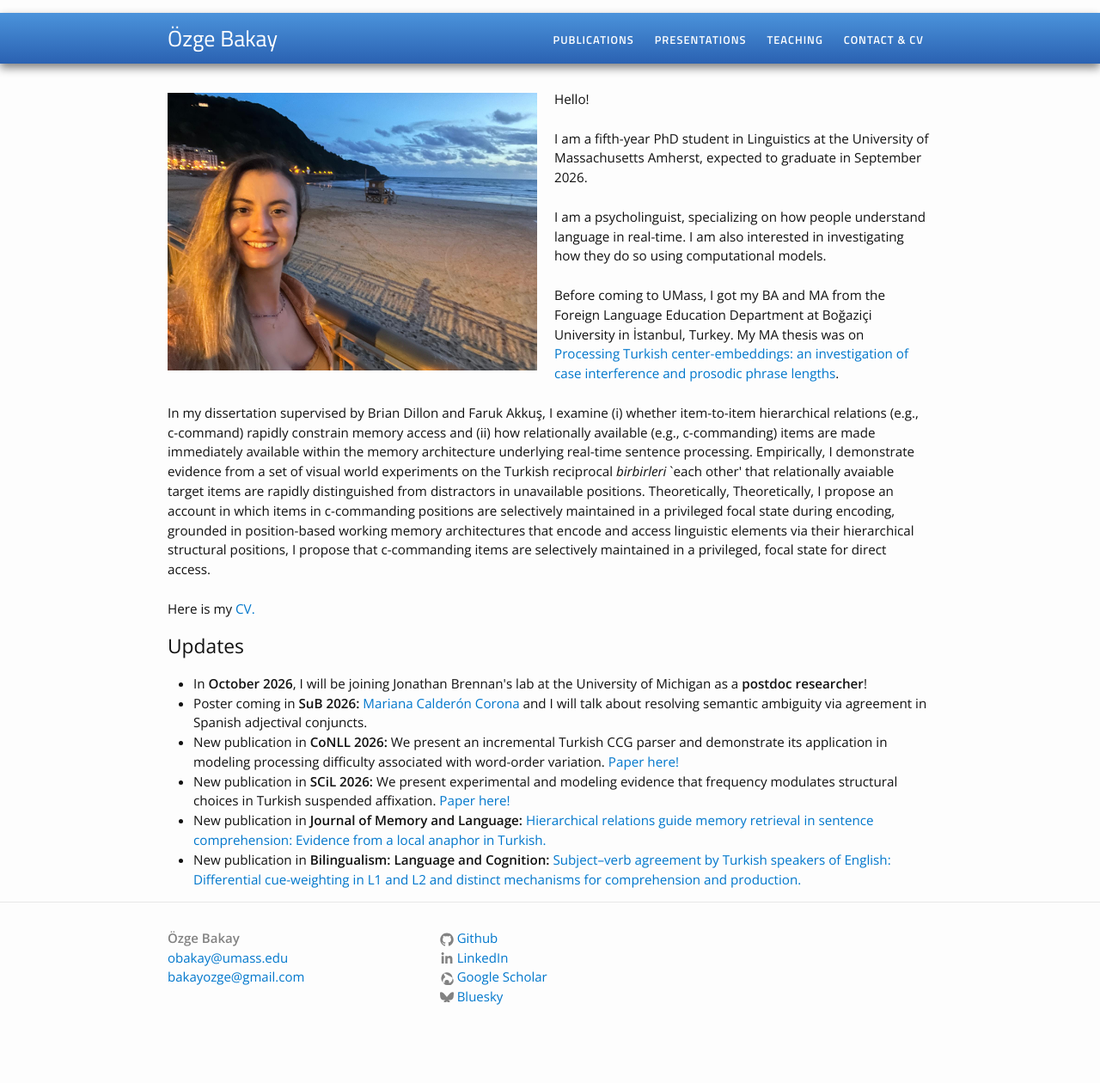
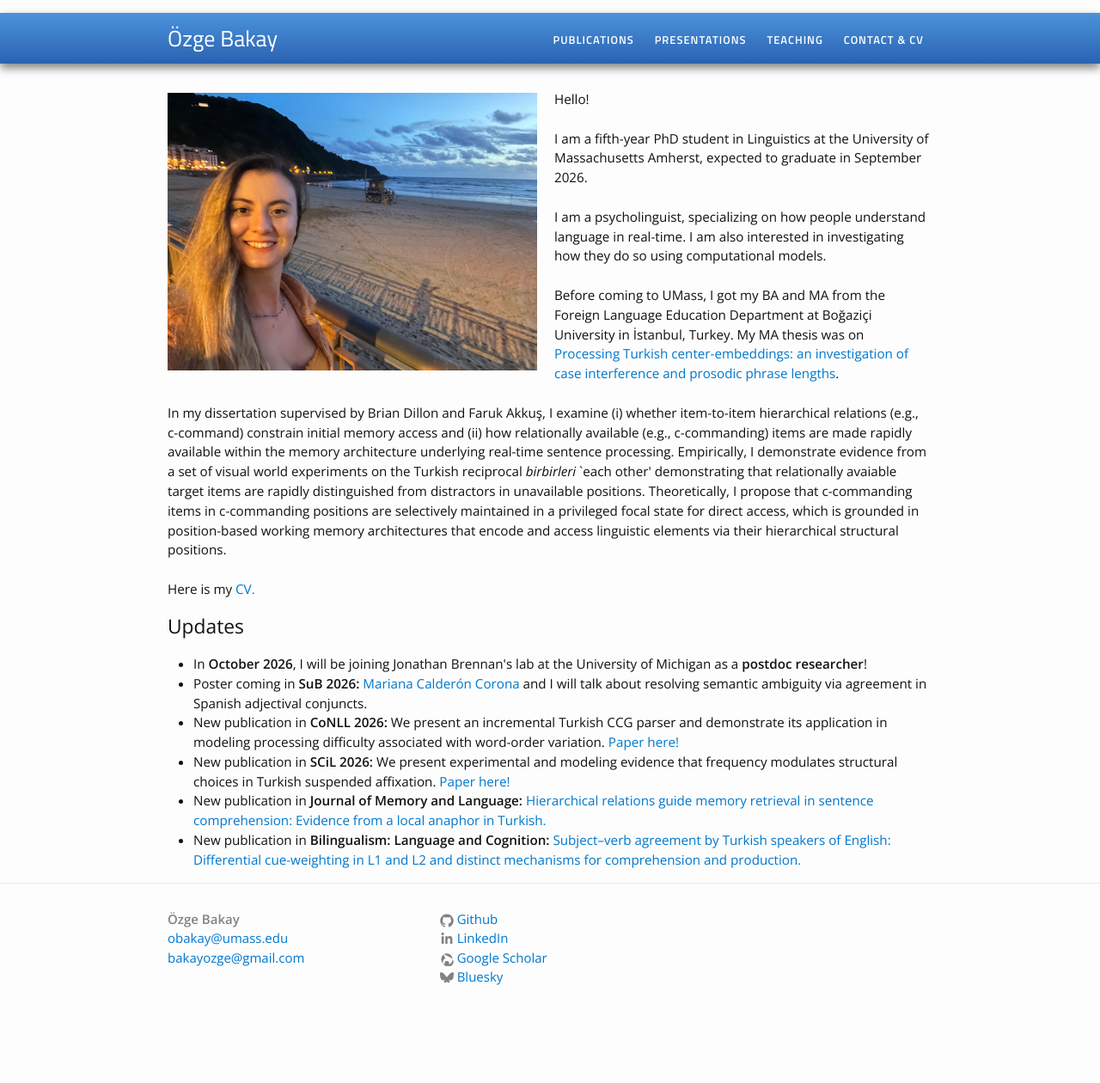
Before and after one commit to ozgebakay/ozgebakay.github.io, a Jekyll site: the page built from index.html, in a window 1280 px wide. Shown: the whole page at 86% size. Built offline with Jekyll 4.4.1, drawn with Linux system fonts in a browser that asks for light colours; after the commit the page ends 1238 px from its top, so only the background shows below that.

Commit message:
Update index.html

```diff
--- a/index.html
+++ b/index.html
@@ -14,7 +14,7 @@
 
 Before coming to UMass, I got my BA and MA from the Foreign Language Education Department at Boğaziçi University in İstanbul, Turkey. My MA thesis was on <a href="https://drive.google.com/file/d/14g6h468X45LS5cQqZ8u38hscxFIGchVK/view" target="_blank">Processing Turkish center-embeddings: an investigation of case interference and prosodic phrase lengths</a>.<br><br>
 
-In my dissertation supervised by Brian Dillon and Faruk Akkuş, I examine (i) whether item-to-item hierarchical relations (e.g., c-command) rapidly constrain memory access and (ii) how relationally available (e.g., c-commanding) items are made immediately available within the memory architecture underlying real-time sentence processing. Empirically, I demonstrate evidence from a set of visual world experiments on the Turkish reciprocal <i>birbirleri</i> `each other' that relationally avaiable target items are rapidly distinguished from distractors in unavailable positions. Theoretically, Theoretically, I propose an account in which items in c-commanding positions are selectively maintained in a privileged focal state during encoding, grounded in position-based working memory architectures that encode and access linguistic elements via their hierarchical structural positions, I propose that c-commanding items are selectively maintained in a privileged, focal state for direct access. <br><br>
+In my dissertation supervised by Brian Dillon and Faruk Akkuş, I examine (i) whether item-to-item hierarchical relations (e.g., c-command) constrain initial memory access and (ii) how relationally available (e.g., c-commanding) items are made rapidly available within the memory architecture underlying real-time sentence processing. Empirically, I demonstrate evidence from a set of visual world experiments on the Turkish reciprocal <i>birbirleri</i> `each other' demonstrating that relationally avaiable target items are rapidly distinguished from distractors in unavailable positions. Theoretically, I propose that c-commanding items in c-commanding positions are selectively maintained in a privileged focal state for direct access, which is grounded in position-based working memory architectures that encode and access linguistic elements via their hierarchical structural positions. <br><br>
 
 Here is my <a href="/OzgeBakay_CV.pdf">CV.</a></p>
 
```
